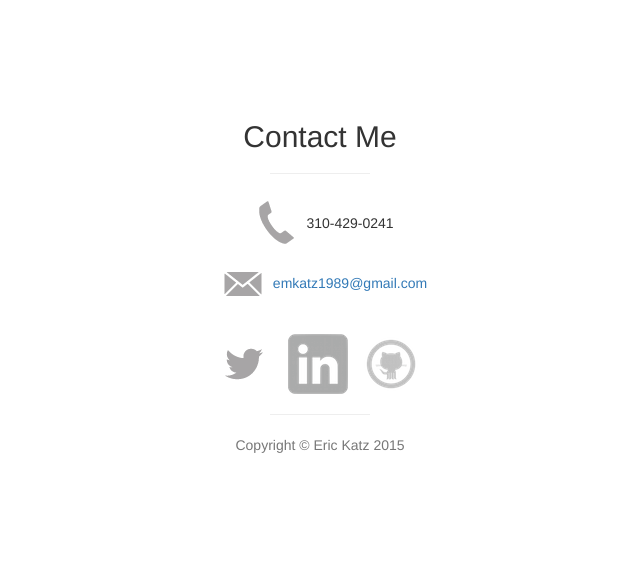
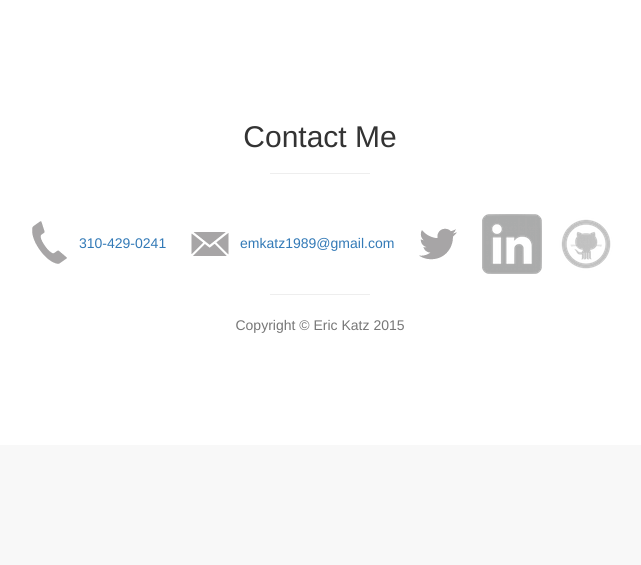
Before and after one commit to emkatz1989/portfolio, a PHP site: page / in a window 1280 px wide. Shown: the part 2179-2744 px from the top of the page, without its empty margins (320-961 px from the left). After the commit the page ends 2512 px from the top, so only its background shows below. Run offline with PHP 8.4, Linux system fonts and the light colour scheme.

Commit message:
clickable contacts

```diff
--- a/css/main.css
+++ b/css/main.css
@@ -233,3 +233,7 @@
 	margin: 0 auto;
 	text-align: center;
 }
+
+li:hover{
+	opacity: 0.8;
+}
--- a/home.html
+++ b/home.html
@@ -140,13 +140,11 @@
       <div class="col-lg-10 col-lg-offset-1 text-center">
         <h2> Contact Me</h2>
         <hr class="small">
-        <ul class="list-unstyled">
-          <li><i class="fa fa-phone fa-fw"></i><img src="img/phone.png" alt="Phone">310-429-0241</li>
+        <br>
+        <ul class="list-inline">
+          <li><i class="fa fa-phone fa-fw"></i><img src="img/phone.png" alt="Phone"><a href="tel:310-429-0241">310-429-0241</a></li>
           <li><i class="fa fa-envelope-o fa-fw"></i><img src="img/mail.png" alt="Mail"><a href="mailto:emkatz1989@gmail.com">emkatz1989@gmail.com</a>
           </li>
-        </ul>
-        <br>
-        <ul class="list-inline">
           <li>
              <a href="https://twitter.com/EricKatz89"><i class="fa fa-twitter fa-fw fa-3x"></i><img src="img/twitter.png" alt="Twitter Logo"</a>
           </li>
@@ -209,72 +207,3 @@
 
 </body>
 </html>
-
-
-
-
-
-
-
-
-<!--
-<section id="primary">
-        <h3> General Information
-        <p> I am looking for... </p>
-        <p> Please only use phone contact for urgent inquiries </p>
-    </section>
-    <section id="secondary">
-      <h3>Contact Details</h3>
-      <ul class="contact-info">
-        <li class="phone"><a href="tel:310-429-0241">310-429-0241</a></li>
-        <li class="mail"><a href="mailto:emkatz1989@gmail.com">emkatz1989@gmail.com</a></li>
-      </ul>
-    </section>
- -->
-
-
-
-     <!--  </a>
-      <nav>
-        <ul>
-          <li><a href="index.html" class="selected">About</a></li>
-          <li><a href="portfolio.html" >Portfolio</a></li>
-          <li><a href="contact.html">Contact</a></li>
-        </ul>
-      </nav>
-    </header> -->
-
-<!-- ABOUT ME SECTION -->
-  <!--   <div id="wrapper">
-    <section id= "about">
-     <img src="img/eric.jpg" alt="Photo of Eric Katz" class="profile-photo">
-     <h3> About </h3>
-     <p> Hi, I'm Eric. I'm a junior web-developer (RoR, AngularJS and Javascript) open to front and back-end opportunities. I obtained my BA in Peace/Conflict Studies from UC Berkeley. Looking for a team that provides mentorship and whose work affects people's lives in a meaningful way. </p> -->
-     <!-- <p> If you'd like to follow me, my username is...</p> -->
-   <!--  </section> -->
-
-<!--     </div>
-    <footer>
-      <a href="http://twitter.com/twittername"><img src="img/twitter-wrap.png" alt="Twitter Logo" class="social-icon"></a>
-      <a href="http://facebook.com/facebookname"><img src="img/facebook-wrap.png" alt="Facebook Logo" class="social-icon"></a>
-      <p> &copy; 2015 Eric Katz. </p>
-    </footer>
-  </body>
-</html> -->
-
-
-
-
-
-
-
-
-
-
-
-
-
-
-<!--
-</body>
-</html> -->
```
